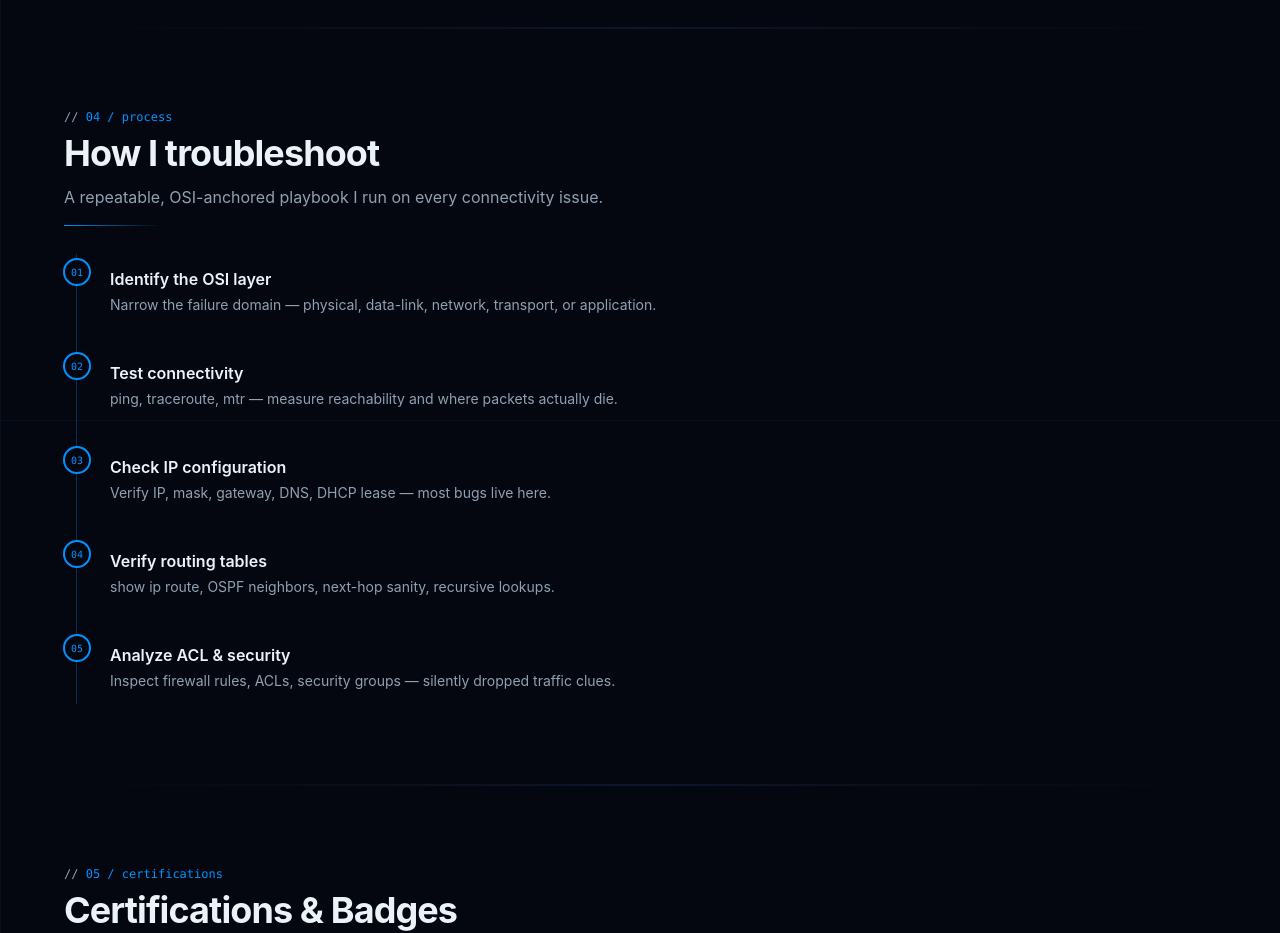
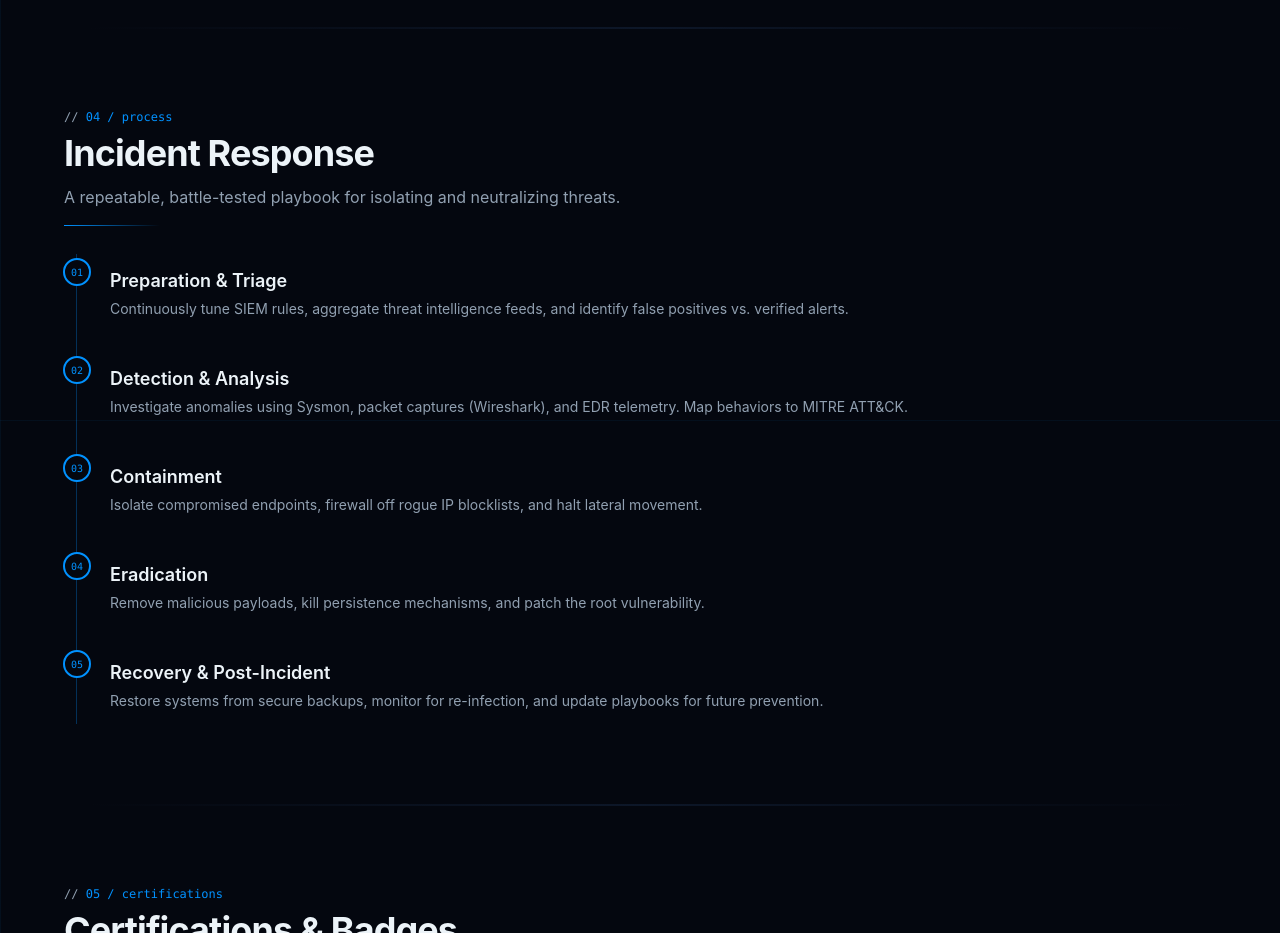
Before and after one commit to Zyad256/MohammedBakr, a React (Vite) app: page / in a window 1280 px wide. Shown: the part 3580-4513 px from the top of the page. Built offline with nearby package versions, Linux system fonts and the light colour scheme; a web font is replaced by a local one.

Commit message:
Refactor Process.tsx to SOC/IR methodology

```diff
--- a/src/components/sections/Process.tsx
+++ b/src/components/sections/Process.tsx
@@ -2,11 +2,31 @@ import { motion } from "framer-motion";
 import { SectionHeading } from "@/components/SectionHeading";
 
 const steps = [
-  { n: "01", t: "Identify the OSI layer", d: "Narrow the failure domain — physical, data-link, network, transport, or application." },
-  { n: "02", t: "Test connectivity", d: "ping, traceroute, mtr — measure reachability and where packets actually die." },
-  { n: "03", t: "Check IP configuration", d: "Verify IP, mask, gateway, DNS, DHCP lease — most bugs live here." },
-  { n: "04", t: "Verify routing tables", d: "show ip route, OSPF neighbors, next-hop sanity, recursive lookups." },
-  { n: "05", t: "Analyze ACL & security", d: "Inspect firewall rules, ACLs, security groups — silently dropped traffic clues." },
+  {
+    n: "01",
+    t: "Preparation & Triage",
+    d: "Continuously tune SIEM rules, aggregate threat intelligence feeds, and identify false positives vs. verified alerts.",
+  },
+  {
+    n: "02",
+    t: "Detection & Analysis",
+    d: "Investigate anomalies using Sysmon, packet captures (Wireshark), and EDR telemetry. Map behaviors to MITRE ATT&CK.",
+  },
+  {
+    n: "03",
+    t: "Containment",
+    d: "Isolate compromised endpoints, firewall off rogue IP blocklists, and halt lateral movement.",
+  },
+  {
+    n: "04",
+    t: "Eradication",
+    d: "Remove malicious payloads, kill persistence mechanisms, and patch the root vulnerability.",
+  },
+  {
+    n: "05",
+    t: "Recovery & Post-Incident",
+    d: "Restore systems from secure backups, monitor for re-infection, and update playbooks for future prevention.",
+  },
 ];
 
 export function Process() {
@@ -15,8 +35,8 @@ export function Process() {
       <div className="max-w-6xl mx-auto">
         <SectionHeading
           index="04 / process"
-          title="How I troubleshoot"
-          subtitle="A repeatable, OSI-anchored playbook I run on every connectivity issue."
+          title="Incident Response"
+          subtitle="A repeatable, battle-tested playbook for isolating and neutralizing threats."
         />
         <ol className="relative border-l border-primary/30 ml-3 space-y-8">
           {steps.map((s, i) => (
@@ -32,8 +52,10 @@ export function Process() {
                 {s.n}
               </span>
               <div className="rounded-lg border border-transparent group-hover:border-primary/20 group-hover:bg-primary/5 p-3 -mx-3 -mt-3 transition-colors">
-                <h3 className="font-semibold">{s.t}</h3>
-                <p className="text-sm text-muted-foreground mt-1 group-hover:text-foreground/80 transition-colors">{s.d}</p>
+                <h3 className="font-semibold text-lg">{s.t}</h3>
+                <p className="text-sm text-muted-foreground mt-1 group-hover:text-foreground/80 transition-colors">
+                  {s.d}
+                </p>
               </div>
             </motion.li>
           ))}
```
